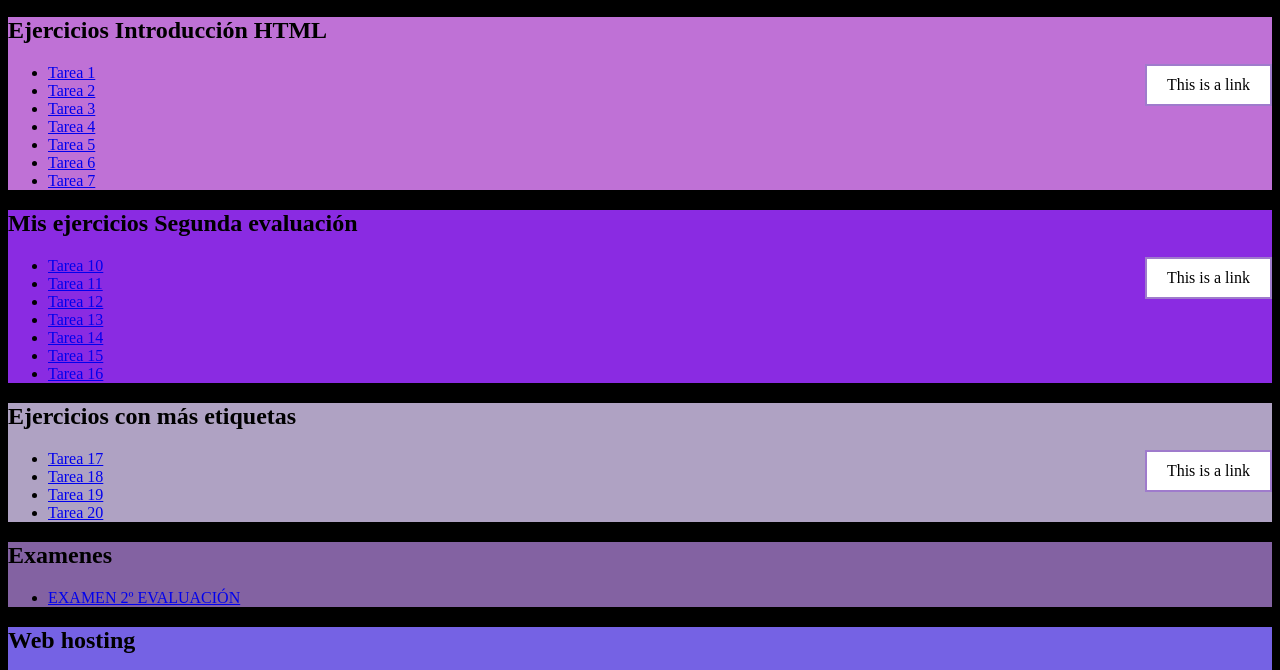
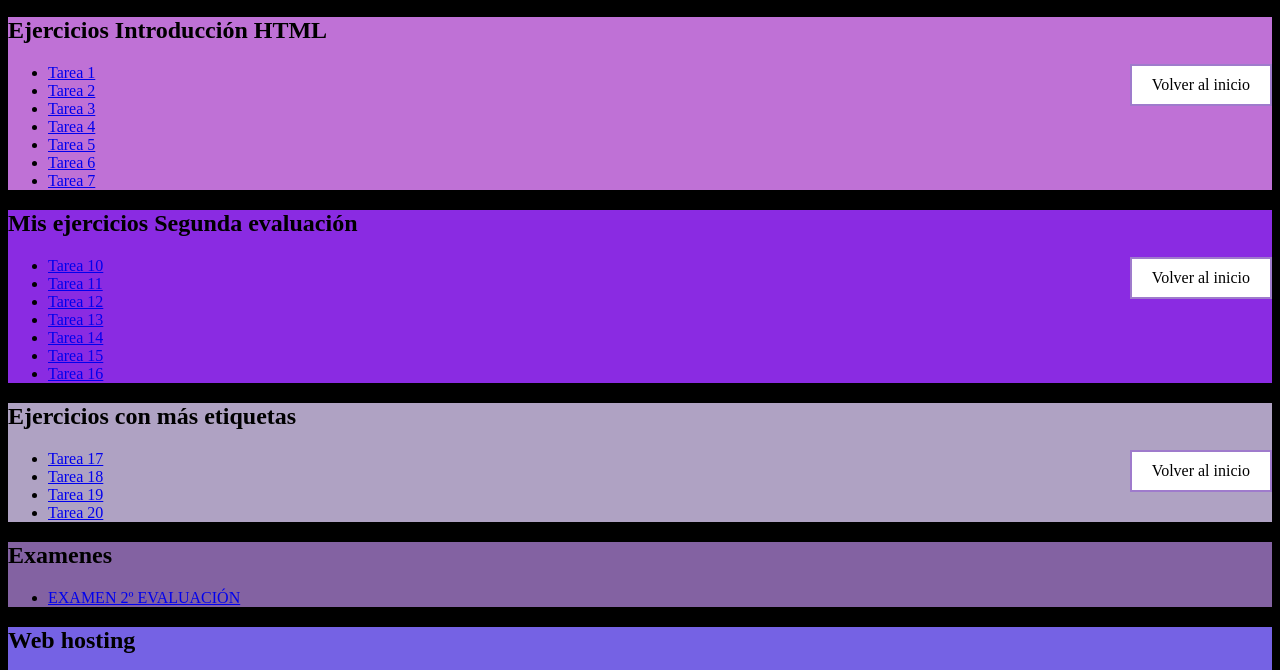
Before and after one commit to claudiaticII/claudiaticII.github.io, a plain HTML site: page index.html in a window 1280 px wide. Shown: the part 597-1267 px from the top of the page. Drawn offline with Linux system fonts and the light colour scheme.

Commit message:
Update index.html

```diff
--- a/index.html
+++ b/index.html
@@ -29,7 +29,7 @@ escuchar música. </p>
 </div>
 <div id="ejercicios">
 <h2 id="html"> Ejercicios Introducción HTML </h2>
-    <a class="boton" href="#intro">This is a link</a>
+    <a class="boton" href="#intro">Volver al inicio</a>
 <ul>
   <li><a href="ejercicios_html/html-ejerc1-intro- Claudia Casero Álvarez.html">Tarea 1</a></li>
   <li><a href="ejercicios_html/html-ejerc2-poema-Claudia Casero Álvarez.html">Tarea 2</a></li>
@@ -42,7 +42,7 @@ escuchar música. </p>
   </div>
 <div id="ejercicios2">
 <h2 id="css"> Mis ejercicios Segunda evaluación </h2>
-    <a class="boton" href="#intro">This is a link</a>
+    <a class="boton" href="#intro">Volver al inicio</a>
 <ul>
   <li><a href="https://html-ejerc10-criatura2html.claudiaticii.repl.co">Tarea 10</a></li>
    <li><a href="https://ejerci-11html.claudiaticii.repl.co">Tarea 11</a></li>
@@ -58,7 +58,7 @@ escuchar música. </p>
 </div>
   <div id="ejercicios4">
     <h2 id="mas" >Ejercicios con más etiquetas</h2>
-    <a class="boton" href="#intro">This is a link</a>
+    <a class="boton" href="#intro">Volver al inicio</a>
     <ul>
       <li><a href="https://claudiaticIIgithubio-2.claudiaticii.repl.co">Tarea 17</a></li>
        <li><a href="https://html-ejerc18-vinculoshtml.claudiaticii.repl.co">Tarea 18</a></li>
```
